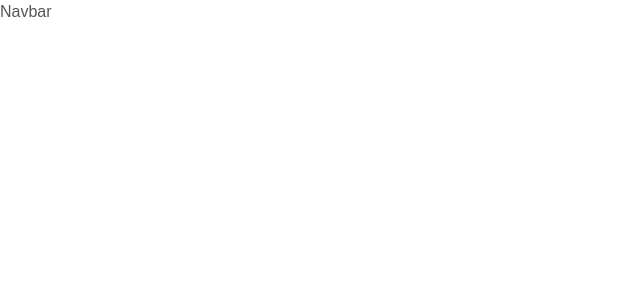
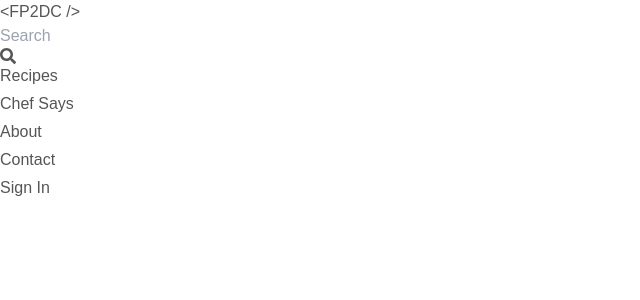
Before and after one commit to swabhi7/fp2dc-ui, a React (Create React App) app: page / in a window 1280 px wide. Shown: the top 300 px of the page, without its empty margins (0-640 px from the left). Built offline with nearby package versions, Linux system fonts and the light colour scheme; no server answers.

Commit message:
[feat] : Navbar markup

```diff
--- a/src/components/features/Navbar/Navbar.component.js
+++ b/src/components/features/Navbar/Navbar.component.js
@@ -1,7 +1,25 @@
 import React from "react";
+import { FaSearch } from "react-icons/fa";
 
 const Navbar = () => {
-  return <div>Navbar</div>;
+  return (
+    <div>
+      <div>&lt;FP2DC /&gt;</div>
+      <div>
+        <input type="text" placeholder="Search" />
+        <FaSearch />
+      </div>
+      <div>
+        <ul>
+          <li>Recipes</li>
+          <li>Chef Says</li>
+          <li>About</li>
+          <li>Contact</li>
+          <li>Sign In</li>
+        </ul>
+      </div>
+    </div>
+  );
 };
 
 export default Navbar;
```
